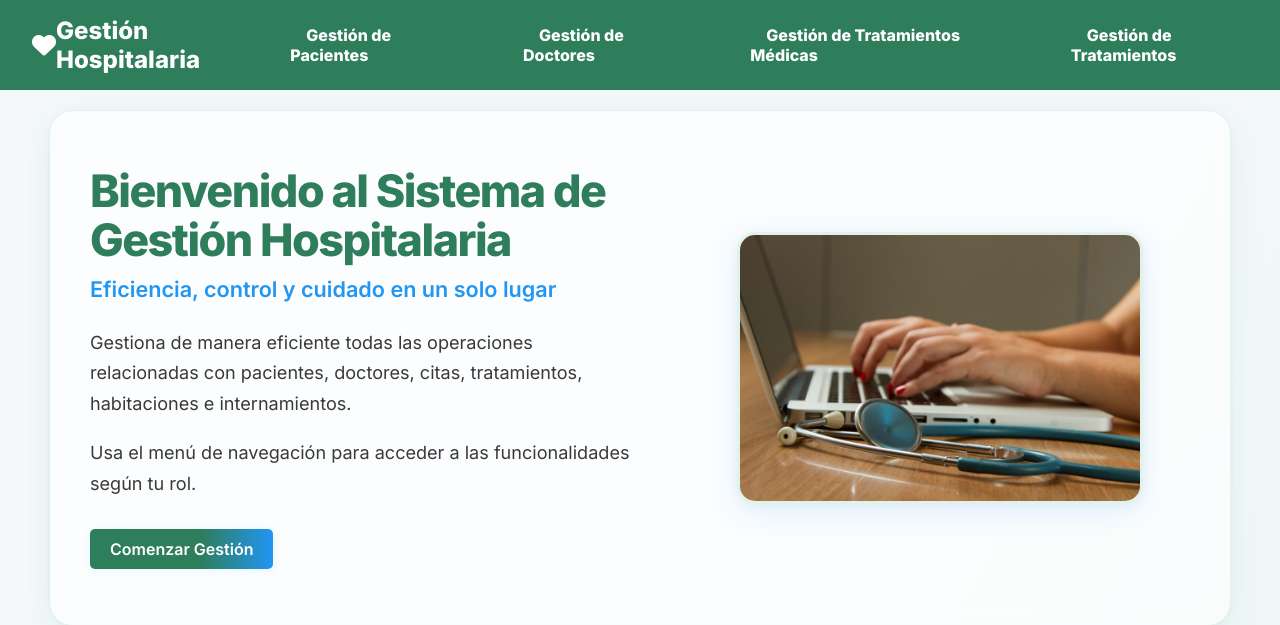
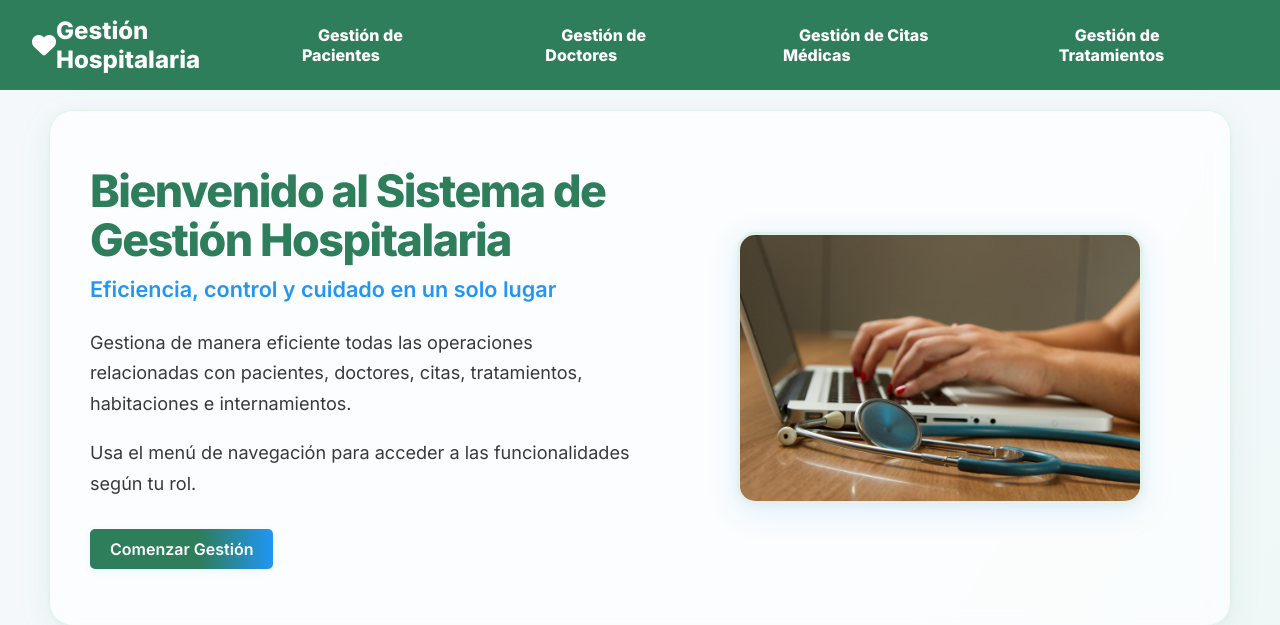
Before and after one commit to luigy23/HospitalGestionFLask, a Flask app: page / in a window 1280 px wide. Shown: the top 625 px of the page. Run offline with Flask 2, Linux system fonts and the light colour scheme; some libraries are stand-ins or nearby versions.

Commit message:
second commit

```diff
--- a/templates/index.html
+++ b/templates/index.html
@@ -21,7 +21,7 @@
             <ul class="navbar-menu">
                 <li><a href="/pacientes">Gestión de Pacientes</a></li>
                 <li><a href="/doctores">Gestión de Doctores</a></li>
-                <li><a href="/citas">Gestión de Tratamientos Médicas</a></li>
+                <li><a href="/citas">Gestión de Citas Médicas</a></li>
                 <li><a href="/tratamientos">Gestión de Tratamientos</a></li>
             </ul>
         </nav>
--- a/templates/tratamientos.html
+++ b/templates/tratamientos.html
@@ -22,7 +22,7 @@
             <ul class="navbar-menu">
                 <li><a href="/pacientes">Gestión de Pacientes</a></li>
                 <li><a href="/doctores">Gestión de Doctores</a></li>
-                <li><a href="/citas">Gestión de Tratamientos Médicas</a></li>
+                <li><a href="/citas">Gestión de Citas Médicas</a></li>
                 <li><a href="/tratamientos">Gestión de Tratamientos</a></li>
             </ul>
         </nav>
```
